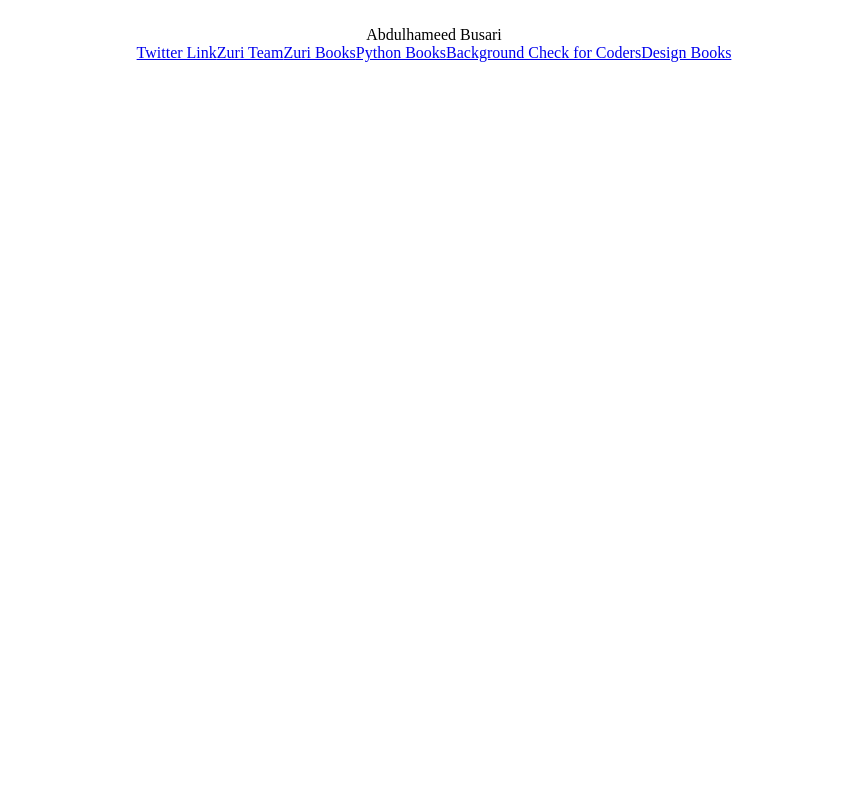
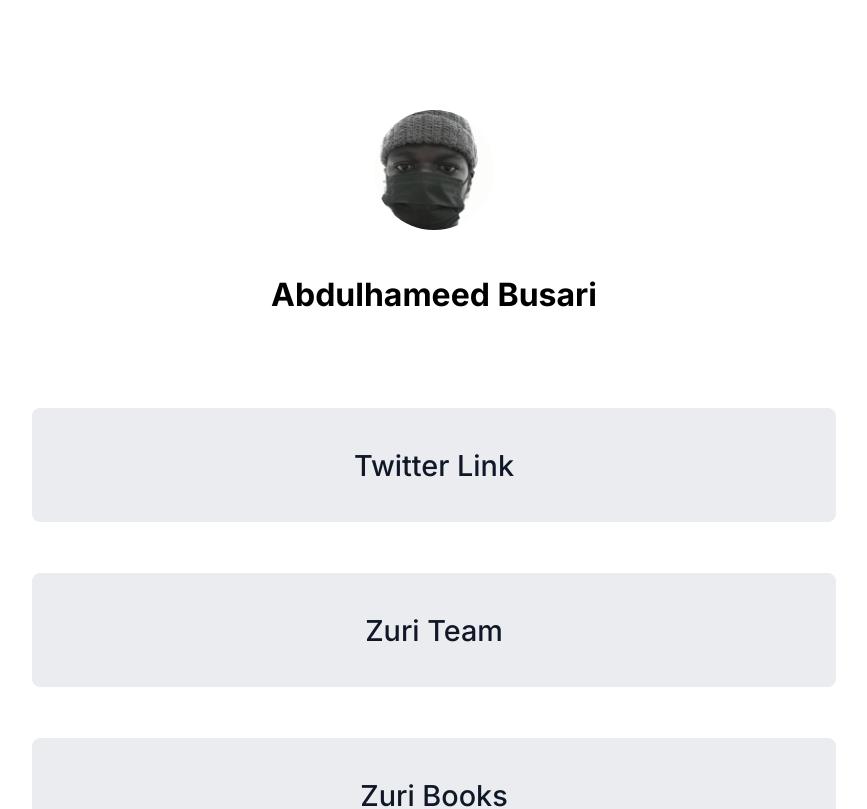
Before and after one commit to 0xlarmideh/hngi9-Frontend-task-1-, a React (Vite) app: page / in a window 1280 px wide. Shown: the top 809 px of the page, without its empty margins (206-1073 px from the left). Built offline with nearby package versions, Linux system fonts and the light colour scheme.

Commit message:
Finished big screen layout

```diff
--- a/index.html
+++ b/index.html
@@ -6,6 +6,9 @@
     <meta name="viewport" content="width=device-width, initial-scale=1.0" />
     <title>React + TypeScript + Replit</title>
   </head>
+  <link rel="preconnect" href="https://fonts.googleapis.com">
+<link rel="preconnect" href="https://fonts.gstatic.com" crossorigin>
+<link href="https://fonts.googleapis.com/css2?family=Inter:wght@100;200;300;400;500;600;700&display=swap" rel="stylesheet">
   <body>
     <div id="root"></div>
     <script type="module" src="/src/index.jsx"></script>
--- a/src/App.css
+++ b/src/App.css
@@ -1,4 +1,45 @@
 main {
   text-align: center;
+  font-size:10px;
+  padding: 6.4rem 11.2rem;
+  font-family: 'Inter', sans-serif;
 /*   vertical-align: center; */
 }
+
+.main-contents {
+  padding: 0 3.2rem;
+}
+
+#profile__img {
+  width: 120px;
+  height:120px;
+  border-radius: 50%;
+  object-fit: cover;
+}
+
+#profile__name {
+  font-weight: 700;
+  font-size: 2rem;
+  line-height: 3rem;
+  margin: 2.4rem 0 5.6rem 0
+}
+
+.links-section {
+  display: flex;
+  flex-direction:column;
+  gap: 3.2rem;
+}
+
+.links {
+  display:block;
+  padding: 2.4rem 3.2rem;
+  font-size: 1.4rem;
+  background: #EAECF0;
+  border: 1px solid #EAECF0;
+  border-radius: 8px;
+  font-style: normal;
+  font-weight: 500;
+  font-size: 1.8rem;
+  color: #101828;
+  text-decoration:none;
+}
--- a/src/main-contents.jsx
+++ b/src/main-contents.jsx
@@ -1,18 +1,18 @@
 export default function MainContents() {
   return (
-    <>
+    <div className="main-contents">
       <div className="profile-section">
-        <img></img>
-        <div id="twitter">Abdulhameed Busari</div>
+        <img id="profile__img" src="./public/avi.jpg"></img>
+        <div id="profile__name">Abdulhameed Busari</div>
       </div>
       <div className="links-section">
-        <a id="twitter" href="https://twitter.com/0xlarmideh">Twitter Link</a>
-        <a id="btn__zuri" href="https://training.zuri.team/">Zuri Team</a>
-        <a id="books" href="http://books.zuri.team/">Zuri Books</a>
-        <a id="book__python" href="https://books.zuri.team/python-for-beginners?ref_id=<0x>">Python Books</a>
-        <a id="pitch" href="https://background.zuri.team">Background Check for Coders</a>
-        <a id="book__design" href="https://books.zuri.team/design-rules">Design Books</a>
+        <a className="links" id="twitter" href="https://twitter.com/0xlarmideh">Twitter Link</a>
+        <a className="links" id="btn__zuri" href="https://training.zuri.team/">Zuri Team</a>
+        <a className="links" id="books" href="http://books.zuri.team/">Zuri Books</a>
+        <a className="links" id="book__python" href="https://books.zuri.team/python-for-beginners?ref_id=<0x>">Python Books</a>
+        <a className="links" id="pitch" href="https://background.zuri.team">Background Check for Coders</a>
+        <a className="links" id="book__design" href="https://books.zuri.team/design-rules">Design Books</a>
       </div>
-    </>
+    </div>
   )
 }
```
Also changed, not shown: public/avi.jpg (added), 1 other file (tests, documents, lock files or other folders).
